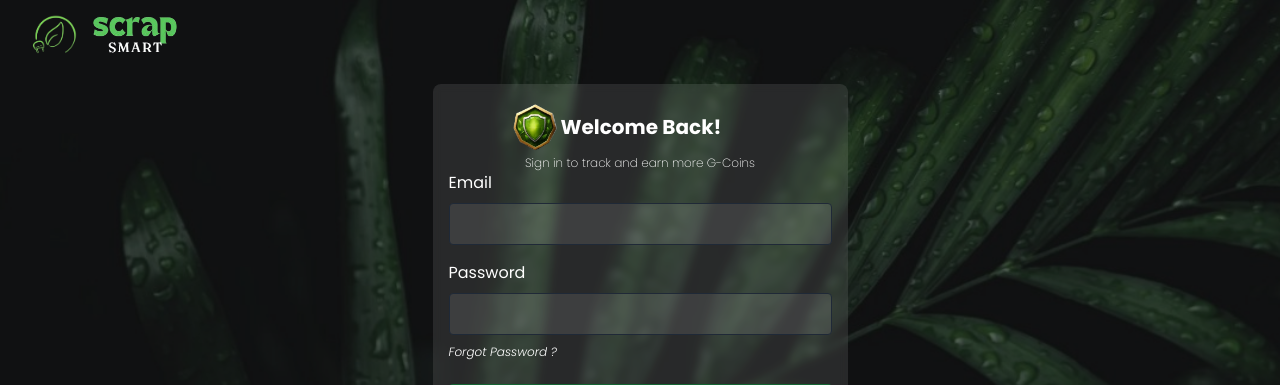
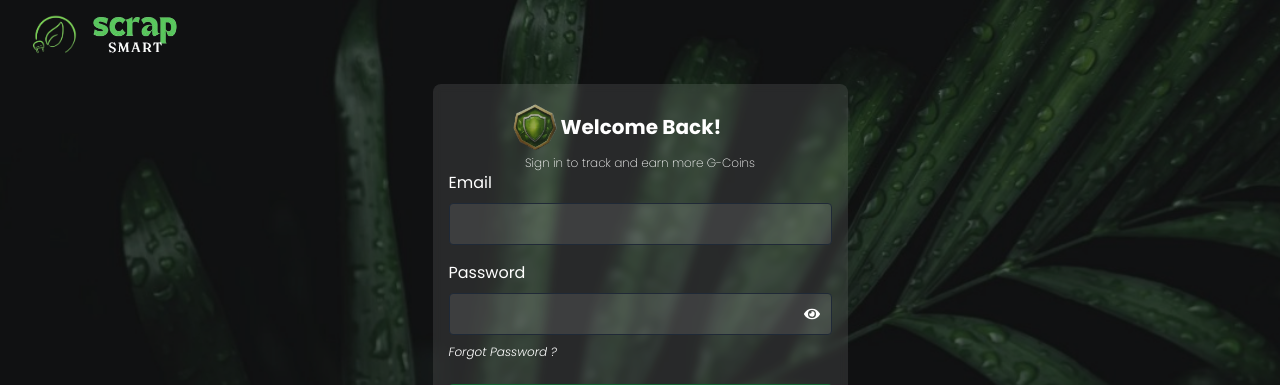
Before and after one commit to atul-10-01/ScrapSmart, a React (Vite) app: page /signin in a window 1280 px wide. Shown: the top 385 px of the page. Built offline with nearby package versions, Linux system fonts and the light colour scheme.

Commit message:
fixing bugs

```diff
--- a/src/SignIn.jsx
+++ b/src/SignIn.jsx
@@ -4,23 +4,28 @@ import logo from './assets/logo.png';
 import nameLogo from './assets/name-logo.png';
 import gIcon from './assets/g-icon.png';
 import coin from './assets/coins.png';
-
+import { FaEye, FaEyeSlash } from 'react-icons/fa'; // Importing the icons
 
 const Signin = () => {
     const [email, setEmail] = useState('');
     const [password, setPassword] = useState('');
+    const [showPassword, setShowPassword] = useState(false); // State for toggling password visibility
+
+    const togglePasswordVisibility = () => {
+        setShowPassword(!showPassword);
+    };
 
     return (
         <div className="relative h-[100vh] overflow-scroll">
             <div className='absolute inset-0 bg-[url("/src/assets/signup-bg.jpg")] bg-cover bg-center opacity-45'></div>
-            <div className=" relative flex  justify-start items-center opacity-100 px-4 ml-[0.55rem]">
+            <div className="relative flex justify-start items-center opacity-100 px-4 ml-[0.55rem]">
                 <img src={logo} alt="logo" className="w-13 h-10" />
                 <Link to="/"><img src={nameLogo} alt="logo" className="w-28 " /></Link>
             </div>
 
             <div className="relative container w-[90%] sm:w-[500px] xl:w-[415px] mt-4 mx-auto p-4 bg-white bg-opacity-10 rounded-lg backdrop-filter backdrop-blur-sm">
-                <div className=" relative flex ml-5 sm:ml-11 items-center opacity-100 px-4">
-                    <img src={coin} alt="logo" className="w-11 m-1" />
+                <div className="relative flex ml-5 sm:ml-11 items-center opacity-100 px-4">
+                    <img src={coin} alt="logo" className="w-11 m-1 opacity-60" />
                     <h2 className="text-xl font-bold text-white text-center">Welcome Back!</h2>
                 </div>
                 <p className='text-xs font-extralight text-center'>Sign in to track and earn more G-Coins</p>
@@ -38,31 +43,50 @@ const Signin = () => {
                     </div>
                     <div>
                         <label className="block mb-2 text-white">Password</label>
+                        <div className="relative">
                             <input
-                            type="password"
+                                type={showPassword ? "text" : "password"}
                                 className="w-full p-2 border text-[#adadad] bg-white bg-opacity-10 border-gray-800 rounded focus:ring-green-900 focus:border-green-900"
                                 value={password}
                                 onChange={(e) => setPassword(e.target.value)}
                                 required
                             />
+                            <button
+                                type="button"
+                                onClick={togglePasswordVisibility}
+                                className="absolute inset-y-0 right-0 flex items-center pr-3"
+                            >
+                                {showPassword ? (
+                                    <FaEyeSlash className="text-white" />
+                                ) : (
+                                    <FaEye className="text-white" />
+                                )}
+                            </button>
                         </div>
-                    <div className='text-xs italic leading-[0.1rem] font-light mt-0 pt-0 cursor-pointer hover:text-gray-300 hover:underline'><a href="#">Forgot Password ?</a></div>
+                    </div>
+                    <div className='text-xs italic leading-[0.1rem] font-light mt-0 pt-0 cursor-pointer hover:text-gray-300 hover:underline'>
+                        <a href="#">Forgot Password ?</a>
+                    </div>
                     <div>
                         <button type="submit" className="mt-4 w-full p-2 bg-green-800 text-white rounded hover:bg-green-900">
                             Sign In
                         </button>
                     </div>
                     <div className='flex justify-center'>
-                        <a href="#" className=" flex items-center p-[0.2rem] w-[270px] border text-white rounded hover:bg-[#12111085]">
+                        <a href="#" className="flex items-center p-[0.2rem] w-[270px] border text-white rounded hover:bg-[#12111085]">
                             <img src={gIcon} alt="logo" className="h-8 " />
                             <span className='ml-[5%] font-medium'>Continue with Google</span>
                         </a>
                     </div>
-                    <div className='font-light text-sm text-center mb-4'>New here? <span className='font-bold hover:underline cursor-pointer'><Link to="/new-account">Create an Account</Link></span></div>
+                    <div className='font-light text-sm text-center mb-4'>
+                        New here? <span className='font-bold hover:underline cursor-pointer'>
+                            <Link to="/new-account">Create an Account</Link>
+                        </span>
+                    </div>
                 </form>
-            </div >
-        </div >
-    )
+            </div>
+        </div>
+    );
 }
 
-export default Signin
+export default Signin;
```
Lines whose indentation alone changed are shown as unchanged.
